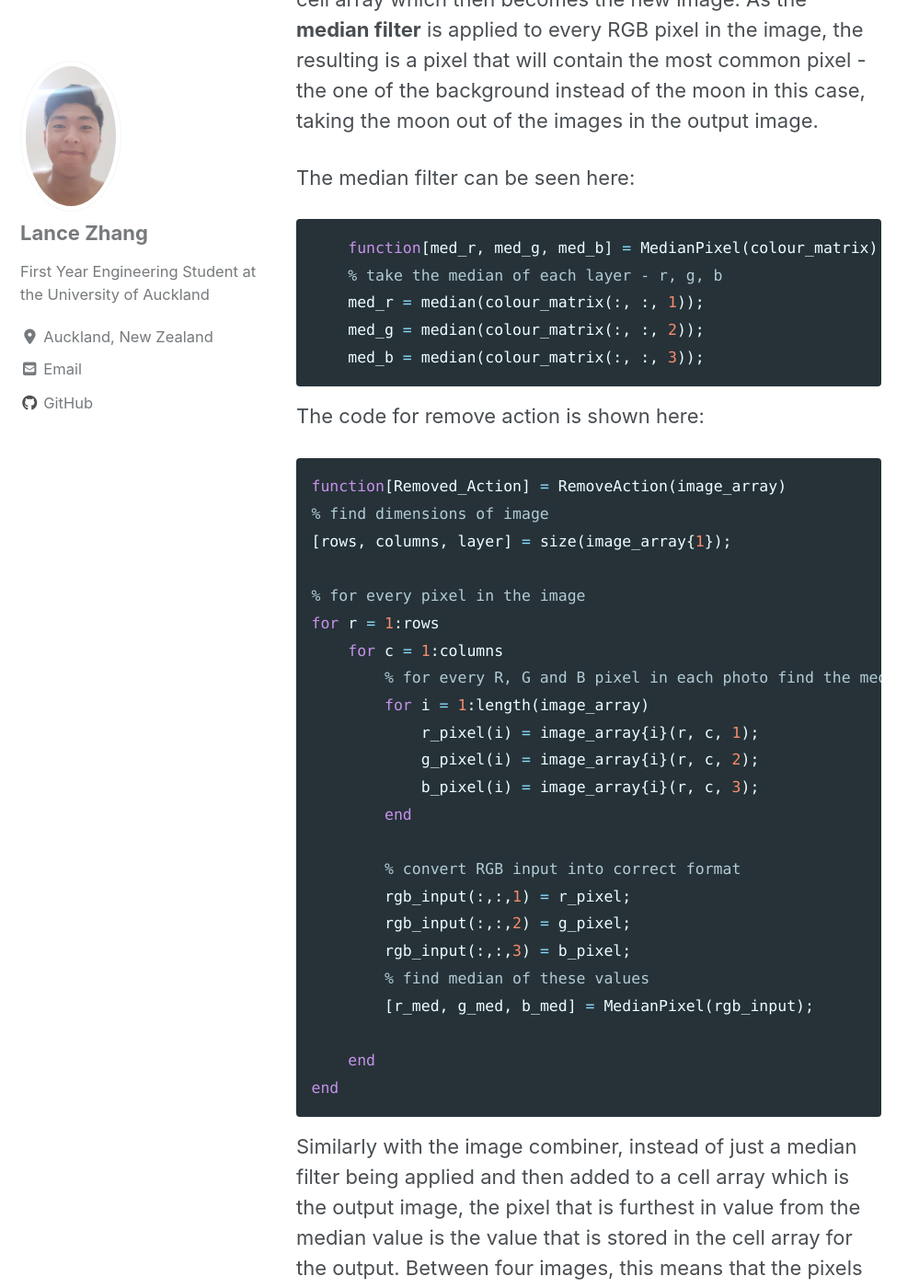
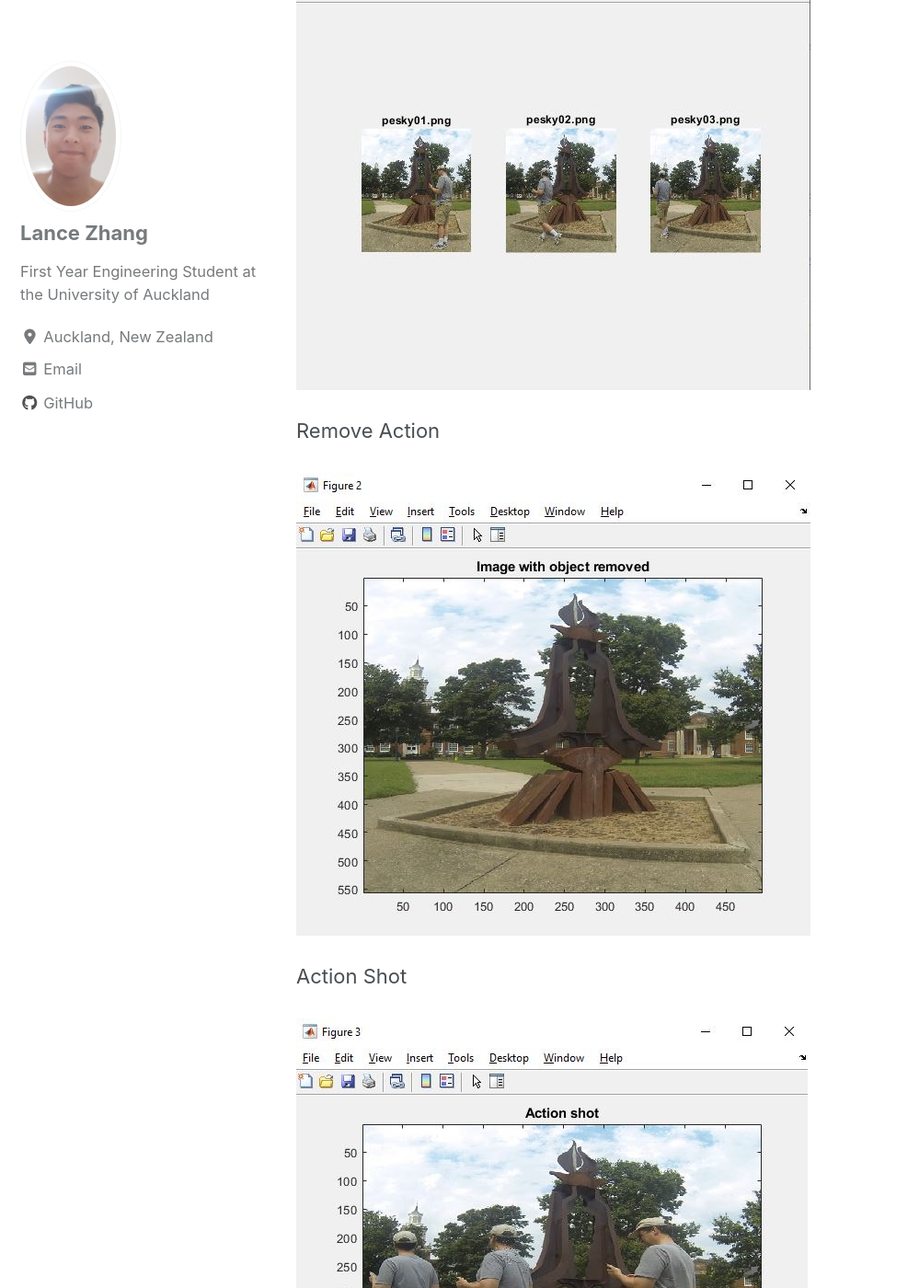
Before and after one commit to lancelancezhang/lancelancezhang.github.io, a Jekyll site: the page built from _posts/2019-11-19-MatlabImageEditor.md, in a window 1280 px wide and 1400 px high, scrolled down 2705 px. Shown: the whole window at 92% size, without its empty margins (0-999 px from the left). Built offline with Jekyll 4.4.1, drawn with Linux system fonts in a browser that asks for light colours; cached includes are drawn as plain includes; nearby versions of some CDN libraries; some of the changed text lies outside the part shown.

Commit message:
edits to post and home page

````diff
--- a/_data/navigation.yml
+++ b/_data/navigation.yml
@@ -1,9 +1,9 @@
 # main links
 main:
+  - title: "Projects"
+    url: /projects/
   - title: "About"
     url: /about/
-  - title: "yope"
-    url: /testing/
   # - title: "About"
   #   url: https://mmistakes.github.io/minimal-mistakes/about/
   # - title: "Sample Posts"
--- a/_posts/2019-11-19-MatlabImageEditor.md
+++ b/_posts/2019-11-19-MatlabImageEditor.md
@@ -8,113 +8,36 @@ excerpt: "Image Combiner and Remover using matLab"
 
 ## Project Outline
 
-This image combiner and remover was my project as part of my first year engineering paper ENGGEN 131.
+This action shot and remove action was my project as part of my first year engineering programming paper ENGGEN 131.
 
 An example of its functions can be seen in the images below with the following set of 4 images:
 
 <img src="{{ site.url }}{{ site.baseurl }}/images/matlab/Overview.JPG" alt="">
 
 
-Image Combiner
+Action Shot
 
-The image combiner script that I wrote combines each of the images in order to create an - action shot, as seen below with the image:
+The action shot function that I wrote combines each of the images in the set to create an 'action shot':
 
 <img src="{{ site.url }}{{ site.baseurl }}/images/matlab/Action Shot.JPG" alt="">
 
 
-Image Remover
+Remove Action
 
-The image remover script on the other hand does the opposite - it uses the three images in order to remove the objects from the images to create a image removed image:
+The image remover script on the other hand does the opposite - it uses the three images in order to remove objects from the images to create 'remove action' image:
 
 <img src="{{ site.url }}{{ site.baseurl }}/images/matlab/Remove Action.JPG" alt="">
-
-
-## Image Editing Mechanics
-
-The image remover works by finding the median value of each of the RGB layers in each of the pixels between the images provided. This median value is then stored in a new cell array which then becomes the new image. As the **median filter** is applied to every RGB pixel in the image, the resulting is a pixel that will contain the most common pixel - the one of the background instead of the moon in this case, taking the moon out of the images in the output image.
-
-The median filter can be seen here:
-
-```matlab
-    function[med_r, med_g, med_b] = MedianPixel(colour_matrix)
-    % take the median of each layer - r, g, b
-    med_r = median(colour_matrix(:, :, 1));
-    med_g = median(colour_matrix(:, :, 2));
-    med_b = median(colour_matrix(:, :, 3));
-```
-
-The code for remove action is shown here:
-
-```matlab
-function[Removed_Action] = RemoveAction(image_array)
-% find dimensions of image
-[rows, columns, layer] = size(image_array{1});
-
-% for every pixel in the image
-for r = 1:rows
-    for c = 1:columns
-        % for every R, G and B pixel in each photo find the median
-        for i = 1:length(image_array)
-            r_pixel(i) = image_array{i}(r, c, 1);
-            g_pixel(i) = image_array{i}(r, c, 2);
-            b_pixel(i) = image_array{i}(r, c, 3);
-        end
-
-        % convert RGB input into correct format
-        rgb_input(:,:,1) = r_pixel;
-        rgb_input(:,:,2) = g_pixel;
-        rgb_input(:,:,3) = b_pixel;
-        % find median of these values
-        [r_med, g_med, b_med] = MedianPixel(rgb_input);
-
-    end
-end
-```
-
-Similarly with the image combiner, instead of just a median filter being applied and then added to a cell array which is the output image, the pixel that is furthest in value from the median value is the value that is stored in the cell array for the output. Between four images, this means that the pixels that are the most different - the ones that contain the moon will be the ones that are stored. This allows for the moon to be captured from each of the images.
-
-The code for the action shot is below, where the MostDistantPixel function finds the most distant pixel as explained previously:
-
-```matlab
-function[Action_Shot] = ActionShot(image_array)
-% find dimensions of image
-[rows, columns, layers] = size(image_array{1});
-
-% for every pixel in the image
-for r = 1:rows
-    for c = 1:columns
-        % for every RGB pixel in each photo apply MostDistantPixel function
-        for i = 1:length(image_array)
-            r_pixel(i) = image_array{i}(r, c, 1);
-            g_pixel(i) = image_array{i}(r, c, 2);
-            b_pixel(i) = image_array{i}(r, c, 3);
-        end
-
-        % convert RGB input into correct format
-        rgb_input(:,:,1) = r_pixel;
-        rgb_input(:,:,2) = g_pixel;
-        rgb_input(:,:,3) = b_pixel;
-        % find most distant pixel of these RGB values
-        [mostd_r, mostd_g, mostd_b] = MostDistantPixel(rgb_input);
-
-        % store pixels in new array
-        Action_Shot(r, c, 1) = mostd_r;
-        Action_Shot(r, c, 2) = mostd_g;
-        Action_Shot(r, c, 3) = mostd_b;
-    end
-end
-
-```
-
-The code for the action shot is basically the same as the remove action but with added steps of finding the most distant pixel from the median pixel value.
 
 Another example of the action shot and the remove action being applied is also seen in the example below:
 
 Images Overview
-<img src="{{ site.url }}{{ site.baseurl }}/images/matlab/Ovewview 2.JPG" alt="">
+
+<img src="{{ site.url }}{{ site.baseurl }}/images/matlab/Overview 2.JPG" alt="">
 
 Remove Action
+
 <img src="{{ site.url }}{{ site.baseurl }}/images/matlab/Remove Action 2.JPG" alt="">
 
 Action Shot
+
 <img src="{{ site.url }}{{ site.baseurl }}/images/matlab/Action Shot2.JPG" alt="">
````
Also changed, not shown: _pages/projects.md (renamed from _pages/testing.md, +0 -3 lines), 2 other files.
